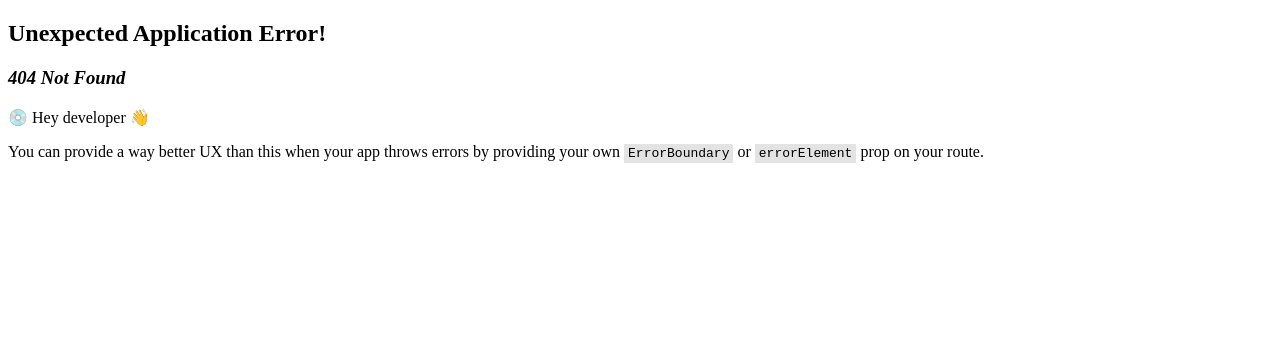
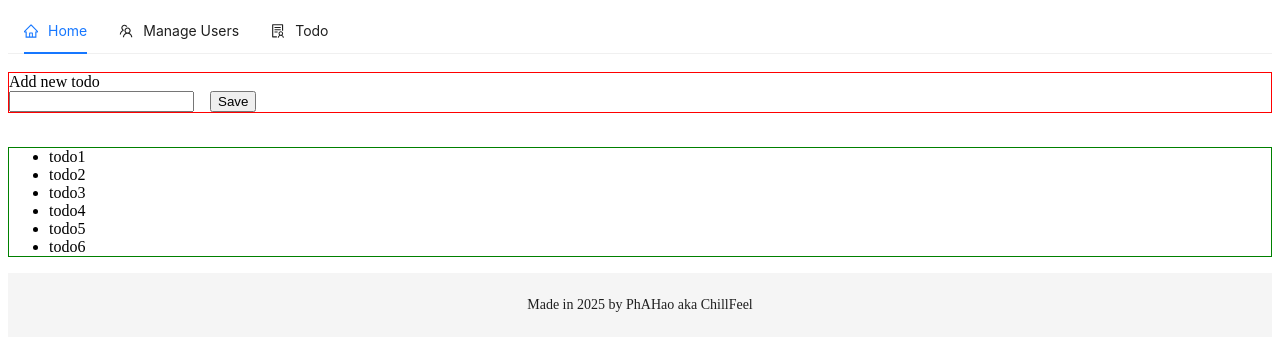
Before and after one commit to PhanAnhHao/react18-ts-vite-starter, a React app: page /todo in a window 1280 px wide. Before the commit this address had no page. Shown: the top 350 px of the page. Built offline with nearby package versions, Linux system fonts and the light colour scheme; the HTML template or start-up script is replaced by a standard one.

Commit message:
#58. Design giao diện Admin

```diff
--- a/src/App.tsx
+++ b/src/App.tsx
@@ -1,20 +1,10 @@
 // import './App.css';
 import { useState } from 'react';
-import InputTodo from './todo/input.todo';
+
 
 function App() {
 
   const [count, setCount] = useState<number>(1);
-  const name = "ChillFeel";
-  const age = 22;
-  const info = {
-    gender: "male",
-    address: "Hue"
-  }
-
-  const [listTodo, setListTodo] = useState<string[]>(
-    ["todo1", "todo2", "todo3", "todo4", "todo5", "todo6"]
-  );
 
   /**
    *  Phase 1: Mounting (born) : được sinh ra -> chèn html vào giao diện (cây DOM)
@@ -30,25 +20,6 @@ function App() {
       <div className='parent' id='taolabomay'>
         <div className="children" id='maylacontao'></div>
       </div>
-      <div>
-        <InputTodo
-          name={name}
-          age={age}
-          info={info}
-          listTodo={listTodo}
-          setListTodo={setListTodo}
-        />
-
-        <br />
-        <ul style={{ border: "1px solid green" }}>
-          {listTodo.map((item, index) => {
-            return (
-              <li key={index}>{item}</li>
-            )
-          })}
-        </ul>
-        {/* Thay đổi props hay thay đổi state sẽ khiến component re-render */}
-      </div>
     </>
   )
 }
--- /dev/null
+++ b/src/components/todos/todos.list.tsx
@@ -0,0 +1,23 @@
+
+interface ITodosList {
+    listTodo: string[];
+}
+
+const TodosList = (props: ITodosList) => {
+
+    const { listTodo } = props;
+
+    return (
+        <div>
+            <ul style={{ border: "1px solid green" }}>
+                {listTodo.map((item, index) => {
+                    return (
+                        <li key={index}>{item}</li>
+                    )
+                })}
+            </ul>
+        </div>
+    );
+};
+
+export default TodosList;
--- a/src/components/users/users.table.tsx
+++ b/src/components/users/users.table.tsx
@@ -34,7 +34,13 @@ const UsersTable = () => {
             }); // method mặc định của fetch là GET
 
         const d = await res.json();
-        setListUsers(d.data.result);
+        console.log(">>> check d?.data: ", d.data);
+        if (d && d?.data) {
+            setListUsers(d.data.result);
+        } else {
+            setListUsers([]);
+        }
+
     }
 
     console.log(">>> check render: ", listUsers); //mounting
@@ -54,16 +60,18 @@ const UsersTable = () => {
                         <td>Action</td>
                     </tr>
                 </thead>
-                <tbody>
-                    {
-                        listUsers.map((item: IUser, index) => {
-                            return (
+                {
+                    listUsers.length === 0 ? (
+                        <div>no data yet</div>
+                    ) : (
+                        <tbody>
+                            {listUsers.map((item: IUser, index) => (
                                 <tr key={item._id}>
                                     <td>{item.email}</td>
                                     <td>{item.name}</td>
                                     <td>{item.address}</td>
                                     <td>{item.role}</td>
-                                    <td>{item.isVerify === true ? "Verified" : "Not yet"}</td>
+                                    <td>{item.isVerify ? "Verified" : "Not yet"}</td>
                                     <td>
                                         <button
                                             style={{
@@ -89,11 +97,11 @@ const UsersTable = () => {
                                         </button>
                                     </td>
                                 </tr>
-                            )
-                        })
-                    }
+                            ))}
+                        </tbody>
+                    )
+                }
 
-                </tbody>
             </table>
         </div>
     );
--- a/src/main.tsx
+++ b/src/main.tsx
@@ -1,21 +1,87 @@
-import React from 'react'
+import React, { useState } from 'react'
 import ReactDOM from 'react-dom/client'
 import App from './App.tsx'
 import {
   createBrowserRouter,
+  Outlet,
   RouterProvider,
+  Link
 } from "react-router-dom";
 import UsersPage from './screens/users.page.tsx';
-// import './index.css'
+// import './index.css';
+import { HomeOutlined, SolutionOutlined, TeamOutlined } from '@ant-design/icons';
+import type { MenuProps } from 'antd';
+import { Menu } from 'antd';
+import TodoPage from './todo/todos.tsx';
+import { Footer } from 'antd/es/layout/layout';
+
+type MenuItem = Required<MenuProps>['items'][number];
+
+const items: MenuItem[] = [
+  {
+    label: <Link to={"/"}>Home</Link>,
+    key: 'home',
+    icon: <HomeOutlined />,
+  },
+  {
+    label: <Link to="/users">Manage Users</Link>,
+    key: 'users',
+    icon: <TeamOutlined />,
+  },
+  {
+    label: <Link to="/todo">Todo</Link>,
+    key: 'todo',
+    icon: <SolutionOutlined />,
+  },
+];
+
+const Header = () => {
+  const [current, setCurrent] = useState('home');
+
+  const onClick: MenuProps['onClick'] = (e) => {
+    console.log('click ', e);
+    setCurrent(e.key);
+  };
+
+  return (
+    <Menu
+      onClick={onClick}
+      selectedKeys={[current]}
+      mode="horizontal"
+      items={items}
+    />
+  );
+};
+
+const LayoutAdmin = () => {
+  return (
+    <div>
+      <Header />
+      <br />
+      <Outlet />
+      <Footer style={{ textAlign: 'center' }}>
+        Made in 2025 by PhAHao aka ChillFeel
+      </Footer>
+    </div>
+  )
+};
 
 const router = createBrowserRouter([
   {
     path: "/",
-    element: <App />,
-  },
-  {
-    path: "/users",
-    element: <UsersPage />,
+    // element: <App />,
+    element: <LayoutAdmin />,
+    children: [
+      { index: true, element: <App /> },
+      {
+        path: "users",
+        element: <UsersPage />,
+      },
+      {
+        path: "todo",
+        element: <TodoPage />,
+      },
+    ]
   },
   {
     path: "/tracks",
--- /dev/null
+++ b/src/todo/todos.tsx
@@ -0,0 +1,35 @@
+import { useState } from 'react';
+import InputTodo from '../components/todos/input.todo';
+import TodosList from '../components/todos/todos.list';
+
+const TodoPage = () => {
+    const name = "ChillFeel";
+    const age = 22;
+    const info = {
+        gender: "male",
+        address: "Hue"
+    }
+
+    const [listTodo, setListTodo] = useState<string[]>(
+        ["todo1", "todo2", "todo3", "todo4", "todo5", "todo6"]
+    );
+    return (
+        <div>
+            <InputTodo
+                name={name}
+                age={age}
+                info={info}
+                listTodo={listTodo}
+                setListTodo={setListTodo}
+            />
+
+            <br />
+            <TodosList
+                listTodo={listTodo}
+            />
+            {/* Thay đổi props hay thay đổi state sẽ khiến component re-render */}
+        </div>
+    );
+};
+
+export default TodoPage
```
Also changed, not shown: src/components/todos/input.todo.tsx (renamed from src/todo/input.todo.tsx).
